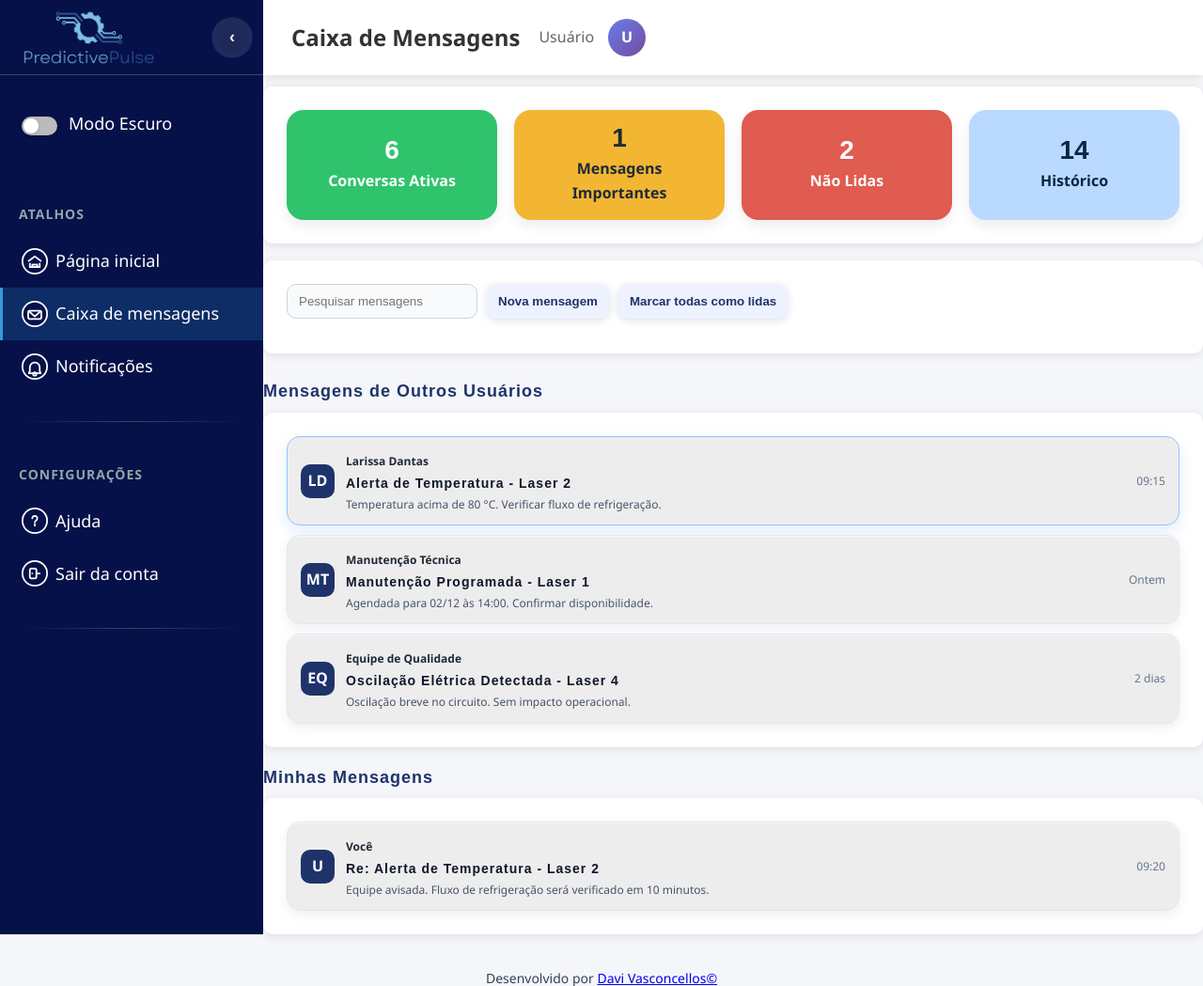
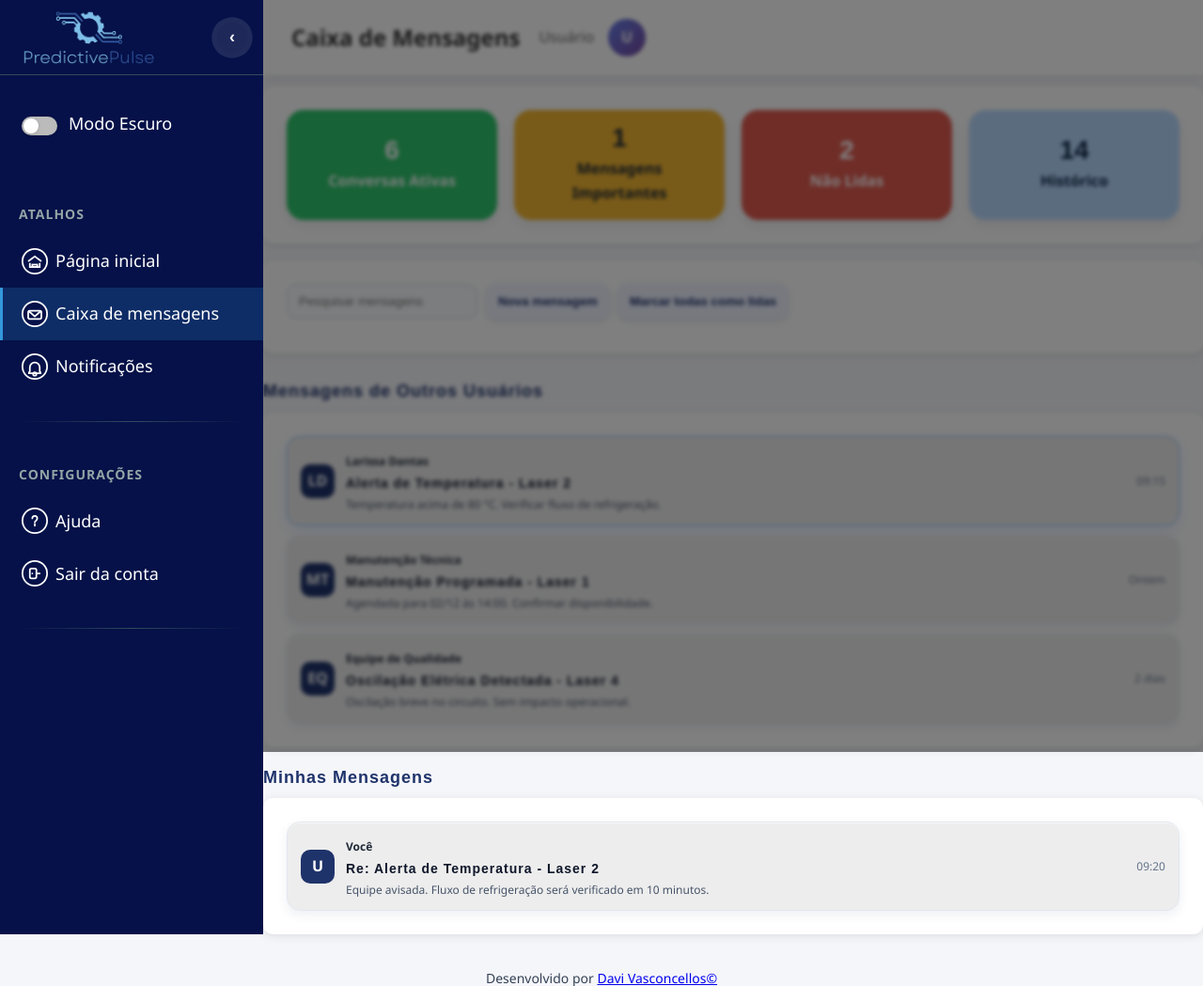
Before and after one commit to davijvasconcellos-senai/ProjetoIntegrador, a Flask app: page /mensagens in a window 1280 px wide. Shown: the top 1049 px of the page at 94% size. Run offline with Flask 3, Linux system fonts and the light colour scheme; some web fonts are replaced.

Commit message:
Sobreposição em todas as telas que tem menu lateral

```diff
--- a/templates/adm.html
+++ b/templates/adm.html
@@ -21,6 +21,8 @@
 		</span>
 	</button>
 	<div id="drawerOverlay" class="drawer-overlay" tabindex="-1" aria-hidden="true"></div>
+	<!-- Overlay para sidebar expandida no desktop -->
+	<div id="sidebarOverlay" class="sidebar-overlay" tabindex="-1" aria-hidden="true"></div>
 	<div class="app-container">
 		<nav class="sidebar" id="sidebar" role="navigation" aria-label="Menu principal">
 			<div class="sidebar-header">
--- a/templates/controle.html
+++ b/templates/controle.html
@@ -21,6 +21,8 @@
         </span>
     </button>
     <div id="drawerOverlay" class="drawer-overlay" tabindex="-1" aria-hidden="true"></div>
+    <!-- Overlay para sidebar expandida no desktop -->
+    <div id="sidebarOverlay" class="sidebar-overlay" tabindex="-1" aria-hidden="true"></div>
     <div class="app-container">
         <nav class="sidebar" id="sidebar" role="navigation" aria-label="Menu principal">
             <div class="sidebar-header">
--- a/templates/mensagens.html
+++ b/templates/mensagens.html
@@ -362,6 +362,8 @@
         </span>
     </button>
     <div id="drawerOverlay" class="drawer-overlay" tabindex="-1" aria-hidden="true"></div>
+    <!-- Overlay para sidebar expandida no desktop -->
+    <div id="sidebarOverlay" class="sidebar-overlay" tabindex="-1" aria-hidden="true"></div>
 
     <div class="app-container">
         <!-- Menu Lateral -->
--- a/templates/monitoramento.html
+++ b/templates/monitoramento.html
@@ -185,6 +185,8 @@
         </span>
     </button>
     <div id="drawerOverlay" class="drawer-overlay" tabindex="-1" aria-hidden="true"></div>
+    <!-- Overlay para sidebar expandida no desktop -->
+    <div id="sidebarOverlay" class="sidebar-overlay" tabindex="-1" aria-hidden="true"></div>
 
     <div class="app-container">
         <nav class="sidebar" id="sidebar" role="navigation" aria-label="Menu principal">
--- a/templates/notificacoes.html
+++ b/templates/notificacoes.html
@@ -536,6 +536,8 @@
         </span>
     </button>
     <div id="drawerOverlay" class="drawer-overlay" tabindex="-1" aria-hidden="true"></div>
+    <!-- Overlay para sidebar expandida no desktop -->
+    <div id="sidebarOverlay" class="sidebar-overlay" tabindex="-1" aria-hidden="true"></div>
 
     <div class="app-container">
         <!-- Menu Lateral (reutilizado) -->
--- a/templates/perfil.html
+++ b/templates/perfil.html
@@ -10,6 +10,8 @@
 </head>
 
 <body>
+    <!-- Overlay para sidebar expandida no desktop -->
+    <div id="sidebarOverlay" class="sidebar-overlay" tabindex="-1" aria-hidden="true"></div>
     <div class="app-container">
         <!-- Menu Lateral padronizado -->
         <nav class="sidebar" id="sidebar" role="navigation" aria-label="Menu principal">
```
